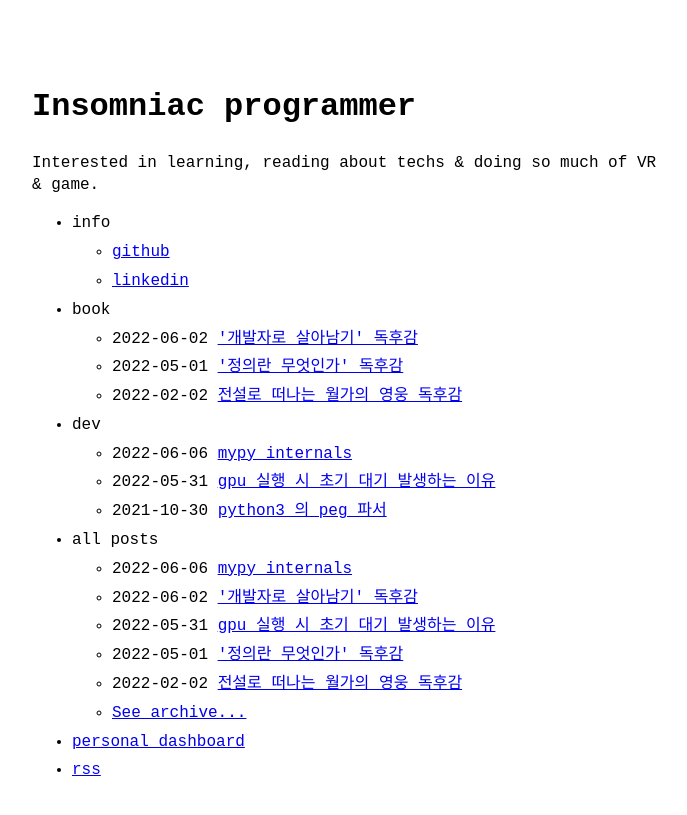
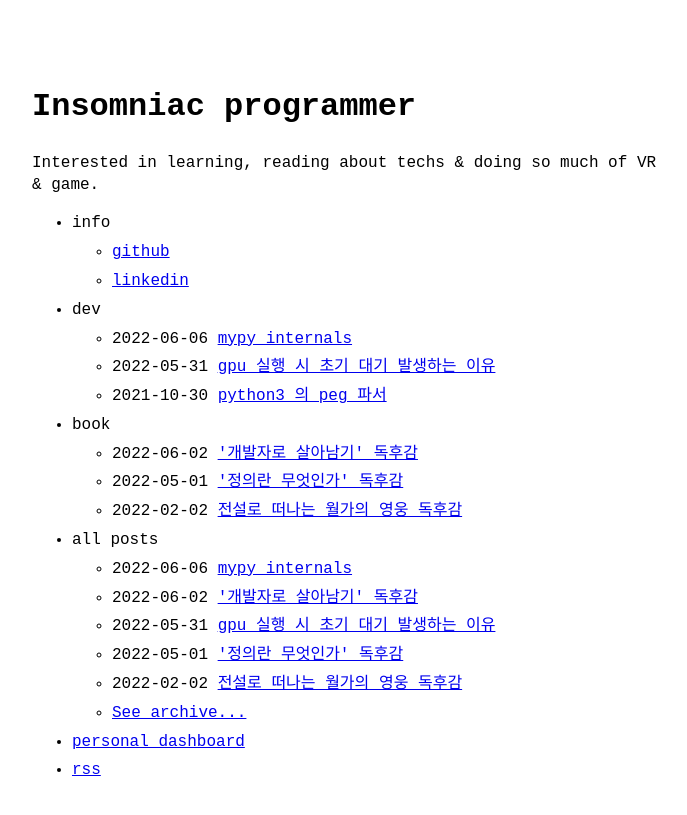
Before and after one commit to yangkyeongmo/yangkyeongmo.github.io, a Jekyll site: the page built from index.md, in a window 1280 px wide. Shown: the top 815 px of the page, without its empty margins (288-975 px from the left). Built offline with Jekyll 4.4.1, drawn with Linux system fonts in a browser that asks for light colours.

```diff
--- a/_data/menu.yml
+++ b/_data/menu.yml
@@ -9,16 +9,16 @@ entries:
       - title: linkedin
         url: https://www.linkedin.com/in/gyeongmo-yang-8875671a2/
 
-  - title: book
+  - title: dev
     post_list:
-      category: book
+      category: dev
       show_more: true
       show_more_text: See more posts...
       show_more_url: archive.html
 
-  - title: dev
+  - title: book
     post_list:
-      category: dev
+      category: book
       show_more: true
       show_more_text: See more posts...
       show_more_url: archive.html
```
